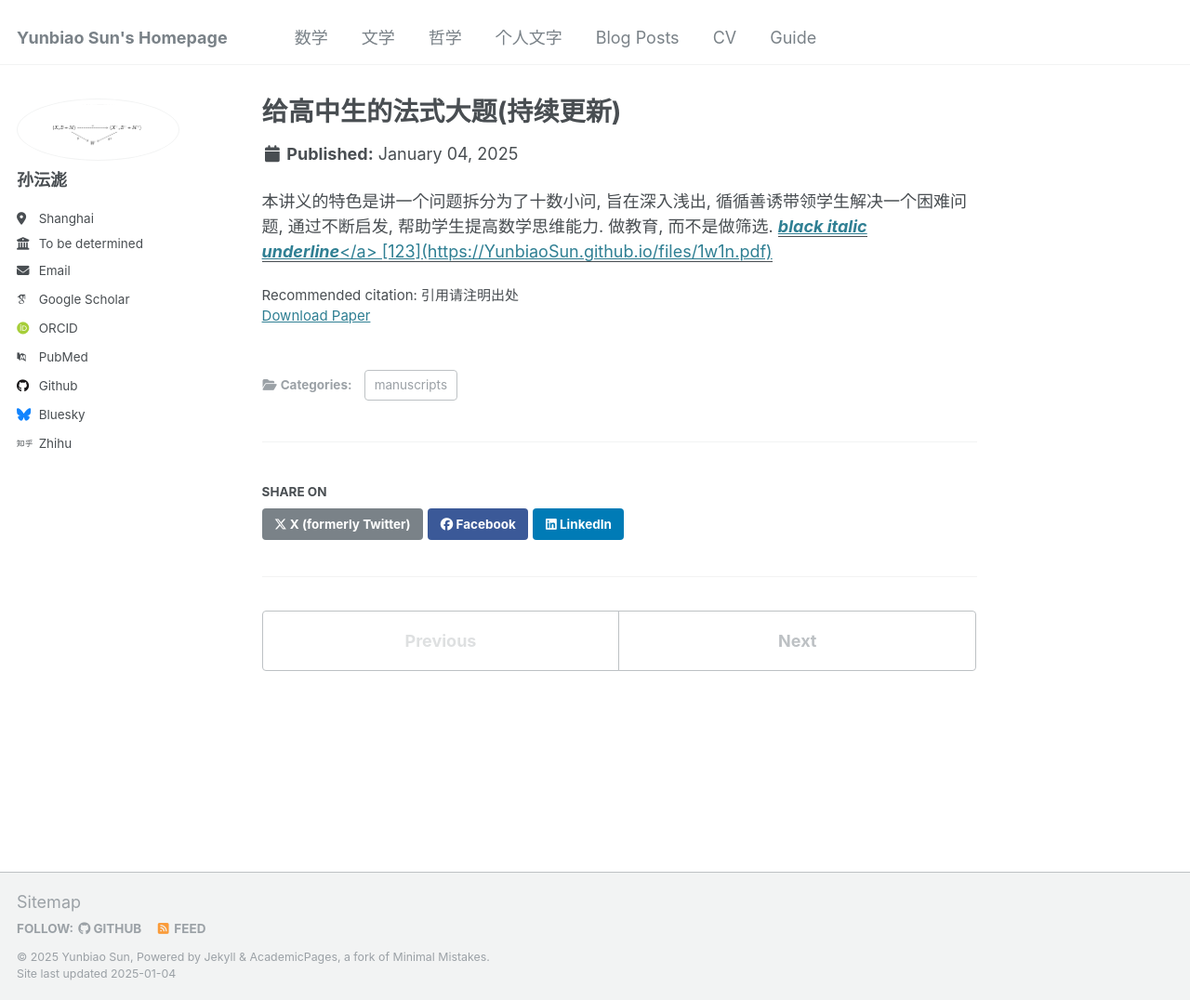
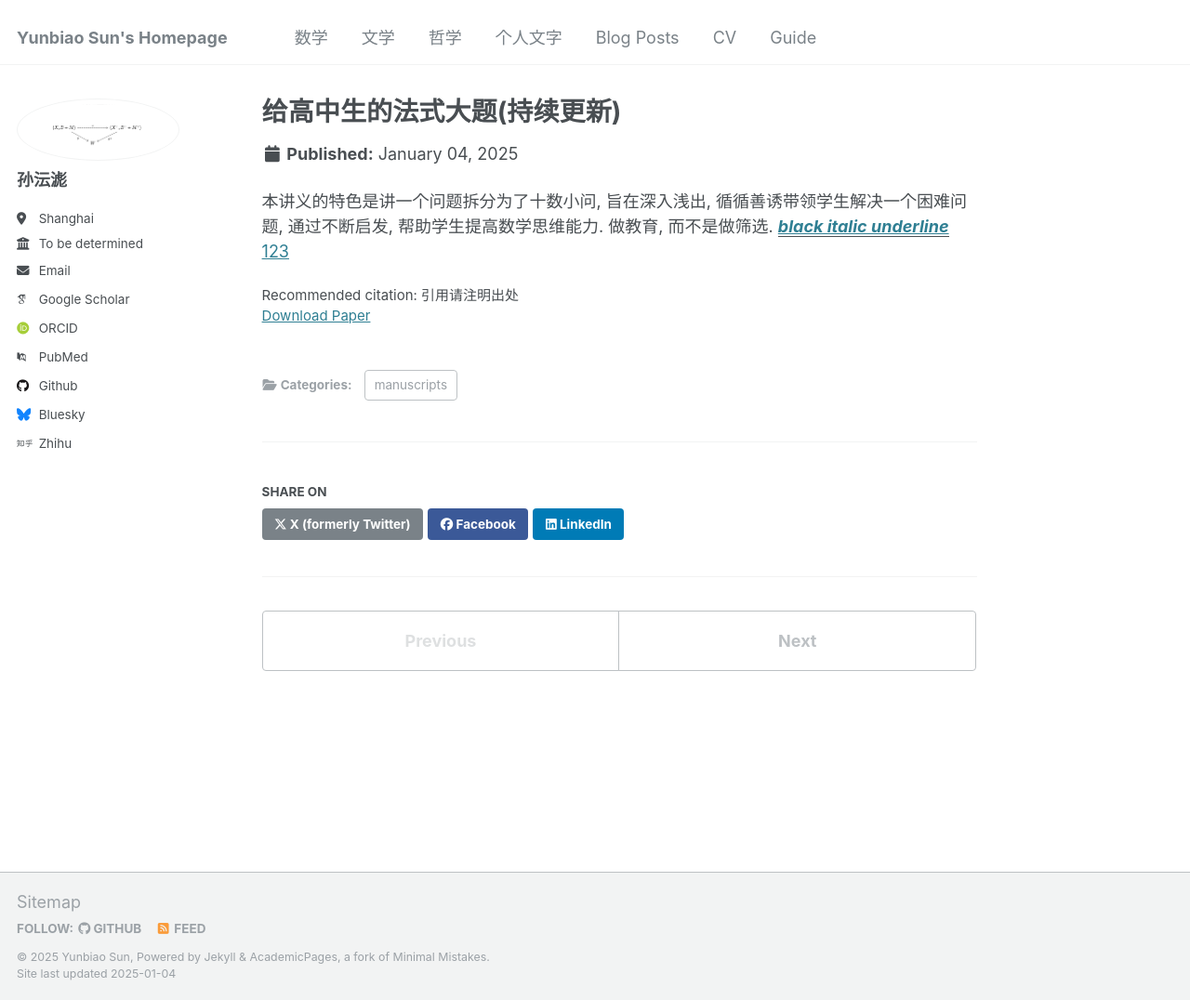
Before and after one commit to YunbiaoSun/YunbiaoSun.github.io, a Jekyll site: the page built from _mathematics/2009-10-01-paper-title-number-1.md, in a window 1280 px wide and 1076 px high. Shown: the whole window at 93% size. Built offline with Jekyll 4.4.1, drawn with Linux system fonts in a browser that asks for light colours; some web fonts are replaced.

Commit message:
debug  underline tag

```diff
--- a/_mathematics/2009-10-01-paper-title-number-1.md
+++ b/_mathematics/2009-10-01-paper-title-number-1.md
@@ -10,5 +10,5 @@ citation: '引用请注明出处'
 ---
 
 本讲义的特色是讲一个问题拆分为了十数小问, 旨在深入浅出, 循循善诱带领学生解决一个困难问题, 通过不断启发, 帮助学生提高数学思维能力. 做教育, 而不是做筛选.
-<a ref="https://YunbiaoSun.github.io/files/1w1n.pdf"><u><i><b>black italic underline</b></i></a>
+<a ref="https://YunbiaoSun.github.io/files/1w1n.pdf"><u><i><b>black italic underline</b></i></u></a>
 [123](https://YunbiaoSun.github.io/files/1w1n.pdf)
```
